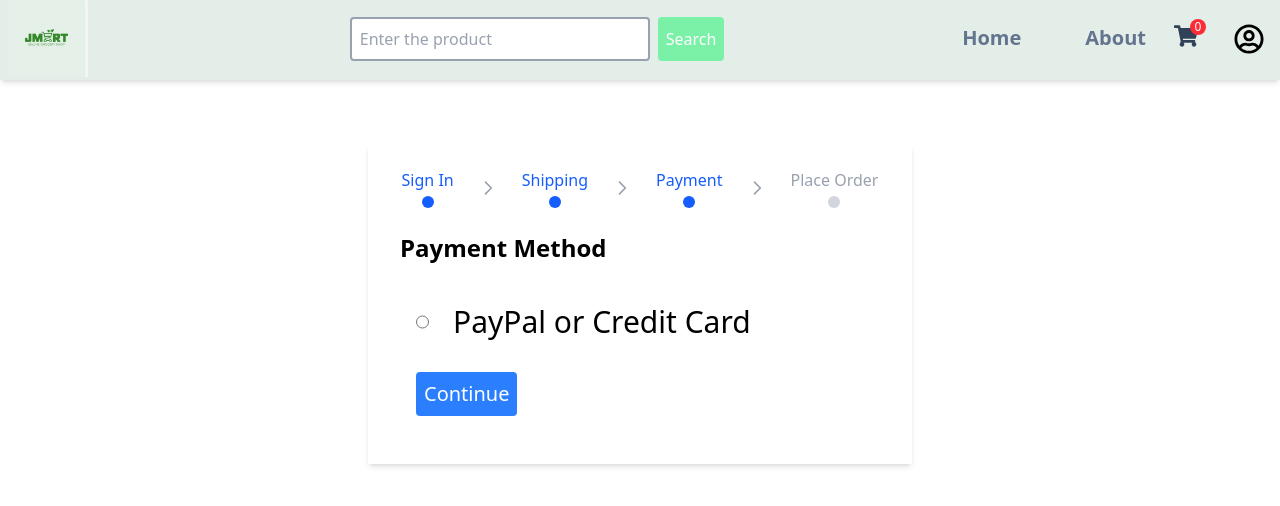
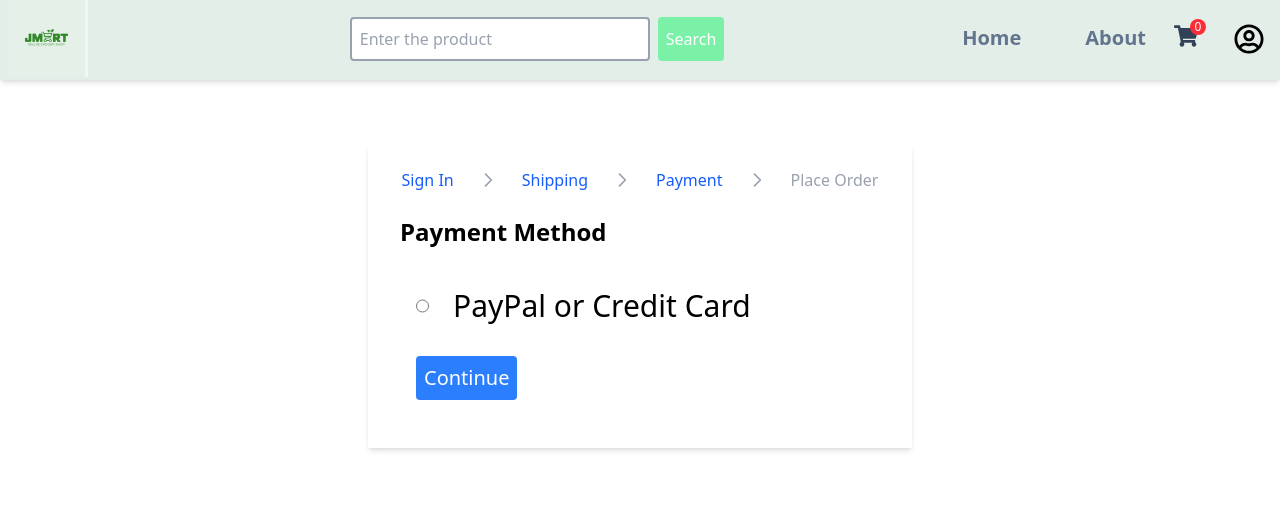
Before and after one commit to Jamesdai05/grocery-frontend, a React (Vite) app: page /payment in a window 1280 px wide. Shown: the top 506 px of the page. Built offline with nearby package versions, Linux system fonts and the light colour scheme.

Commit message:
fixed:removed the circle in Checkoutcomponent

```diff
--- a/src/components/CheckoutComponent.jsx
+++ b/src/components/CheckoutComponent.jsx
@@ -15,11 +15,7 @@ const CheckoutComponent = ({step1,step2,step3,step4}) => {
             ) : (
                 <span className="text-gray-400 font-medium">Sign In</span>
             )}
-            <div
-                className={`w-3 h-3 rounded-full mt-1 ${
-                    step1 ? "bg-blue-600" : "bg-gray-300"
-                }`}
-            />
+
         </div>
 
         {/* Arrow Separator */}
@@ -52,11 +48,11 @@ const CheckoutComponent = ({step1,step2,step3,step4}) => {
             ) : (
                 <span className="text-gray-400 font-medium">Shipping</span>
             )}
-            <div
+            {/* <div
                 className={`w-3 h-3 rounded-full mt-1 ${
                     step2 ? "bg-blue-600" : "bg-gray-300"
                 }`}
-            />
+            /> */}
         </div>
 
         {/* Arrow Separator */}
@@ -89,11 +85,11 @@ const CheckoutComponent = ({step1,step2,step3,step4}) => {
             ) : (
                 <span className="text-gray-400 font-medium">Payment</span>
             )}
-            <div
+            {/* <div
                 className={`w-3 h-3 rounded-full mt-1 ${
                     step3 ? "bg-blue-600" : "bg-gray-300"
                 }`}
-            />
+            /> */}
         </div>
 
         {/* Arrow Separator */}
@@ -126,11 +122,11 @@ const CheckoutComponent = ({step1,step2,step3,step4}) => {
             ) : (
                 <span className="text-gray-400 font-medium">Place Order</span>
             )}
-            <div
+            {/* <div
                 className={`w-3 h-3 rounded-full mt-1 ${
                     step4 ? "bg-blue-600" : "bg-gray-300"
                 }`}
-            />
+            /> */}
         </div>
     </div>
   );
```
